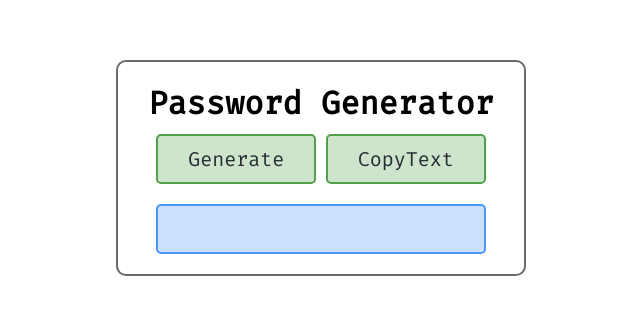
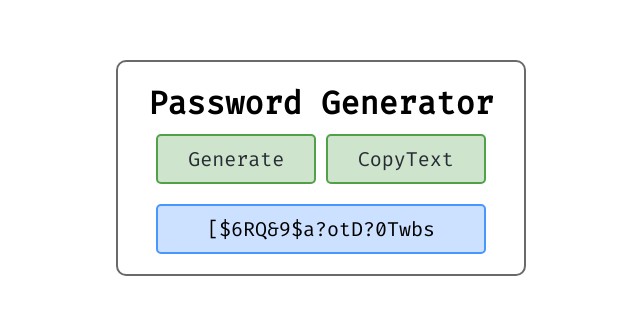
Before and after one commit to codeguyakash/RandomPassword, a plain HTML site: page index.html in a window 1280 px wide. Shown: the part 232-546 px from the top of the page, without its empty margins (319-959 px from the left). Drawn offline with Linux system fonts and the light colour scheme.

Commit message:
Update index.html

```diff
--- a/index.html
+++ b/index.html
@@ -66,7 +66,7 @@
           <button onclick="copyPassword()">CopyText</button>
         </div>
         <!-- <span id="newPassword">e#Hx2I1y4LgP*xMV6et</span> -->
-        <input type="text" id="password" />
+        <input type="text" id="password" value="[$6RQ&9$a?otD?0Twbs"/>
       </div>
     </div>
 
```
